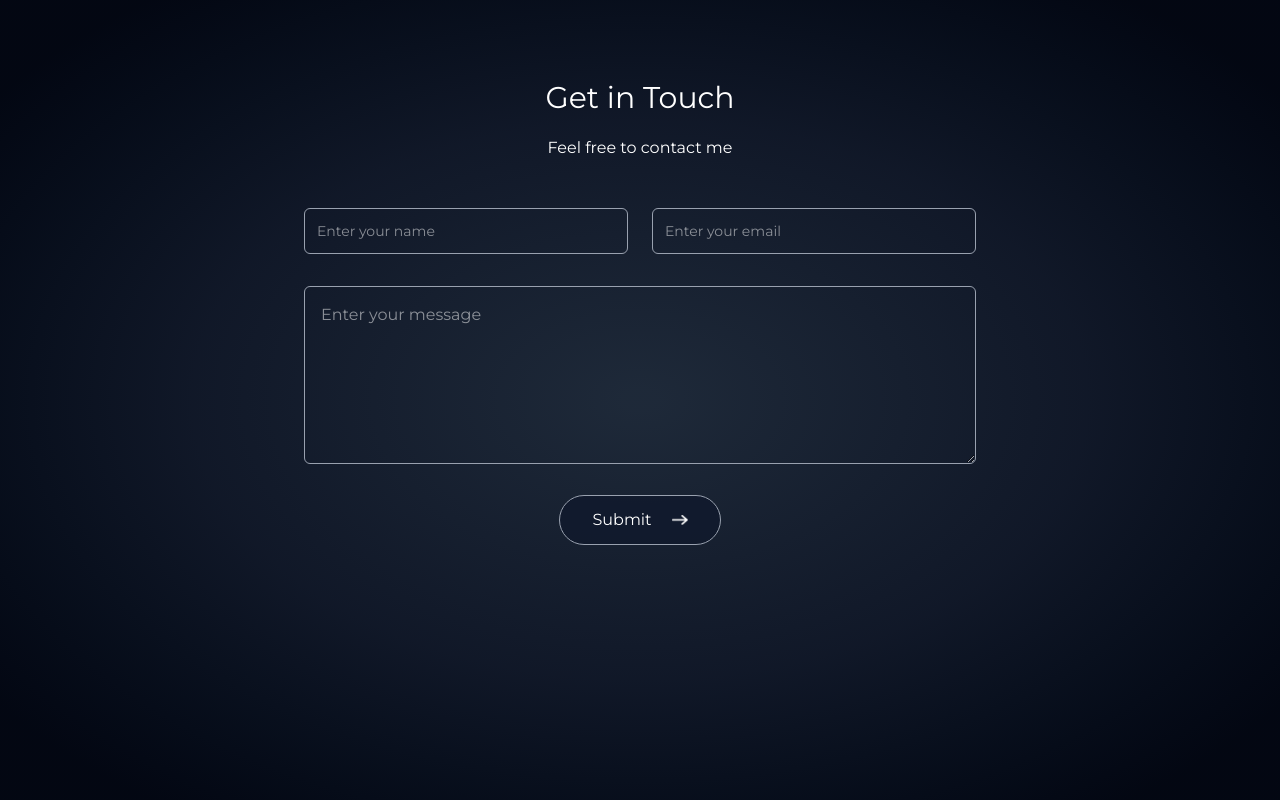
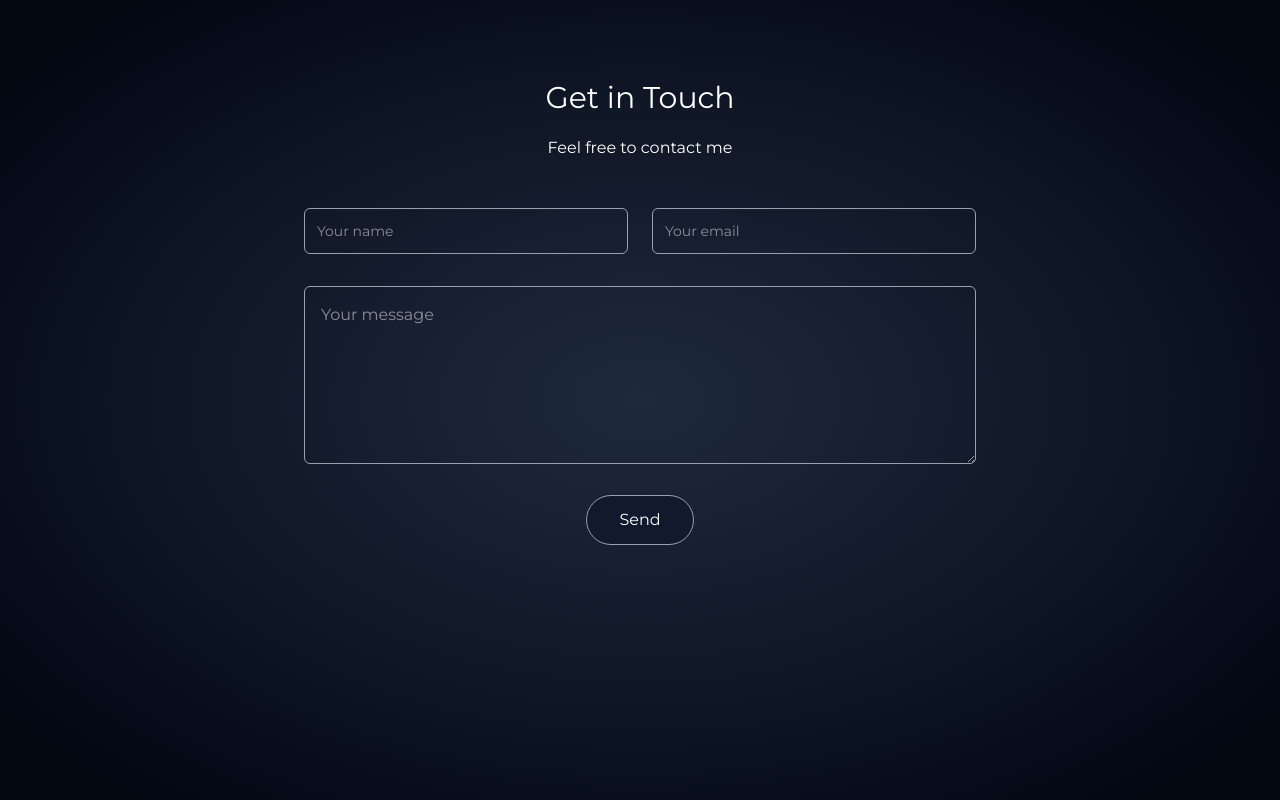
Before and after one commit to esraayaz/main-website, a Next.js app: page /contact in a window 1280 px wide. Built offline with nearby package versions, Linux system fonts and the light colour scheme.

Commit message:
Small details changed 🌷

```diff
--- a/app/contact/page.jsx
+++ b/app/contact/page.jsx
@@ -111,14 +111,14 @@ const page = () => {
             name="name"
             className="sm:text-sm flex-1 p-3 outline-none border-[0.5px] border-gray-400 rounded-md bg-transparent"
             type="text"
-            placeholder="Enter your name"
+            placeholder="Your name"
             required
           />
           <input
             name="email"
             className="sm:text-sm flex-1 p-3 outline-none border-[0.5px] border-gray-400 rounded-md bg-transparent"
             type="email"
-            placeholder="Enter your email"
+            placeholder="Your email"
             required
           />
         </div>
@@ -126,7 +126,7 @@ const page = () => {
           name="message"
           className="w-full p-4 outline-none border-[0.5px] border-gray-400 rounded-md bg-transparent mb-6"
           rows="6"
-          placeholder="Enter your message"
+          placeholder="Your message"
           required
         ></textarea>
 
@@ -134,12 +134,7 @@ const page = () => {
           className="py-3 px-8 w-max flex items-center justify-between gap-2 rounded-full mx-auto border-[0.5px] border-gray-400 bg-slate-900/70 hover:bg-slate-800 active:bg-slate-800 duration-500"
           type="submit"
         >
-          {result ? result : "Submit"}
-          <Image
-            src={assets.right_arrow_bold_dark}
-            alt="arrow"
-            className="ml-3 w-4"
-          />
+          {result ? result : "Send"}
         </button>
       </form>
       <ToastContainer
```
